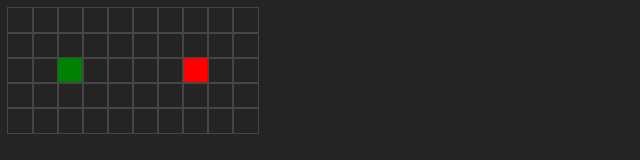
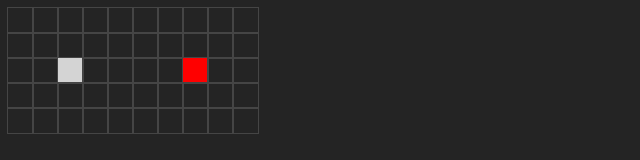
Before and after one commit to Gunnar50/pathfinding-visualiser-ts, a React (Vite) app: page / in a window 1280 px wide. Shown: the top 160 px of the page, without its empty margins (0-640 px from the left). Built offline with nearby package versions, Linux system fonts and the light colour scheme.

Commit message:
changed some colours

```diff
--- a/src/index.css
+++ b/src/index.css
@@ -7,9 +7,10 @@
 	color: rgba(255, 255, 255, 0.87);
 	background-color: #242424;
 
-	--clr-start-node: hsl(120, 100%, 25%);
+	--clr-start-node: hsl(0, 0%, 83%);
 	--clr-target-node: hsl(0, 100%, 50%);
-	--clr-wall-node: hsl(198, 71%, 16%);
+	--clr-wall-node: hsl(199, 67%, 60%);
+	--clr-visited-node: hsla(176, 100%, 24%, 0.721);
 
 	--clr-node-outline: hsl(0, 0%, 27%);
 	--clr-node-shortest-path: hsl(60, 100%, 71%);
```
